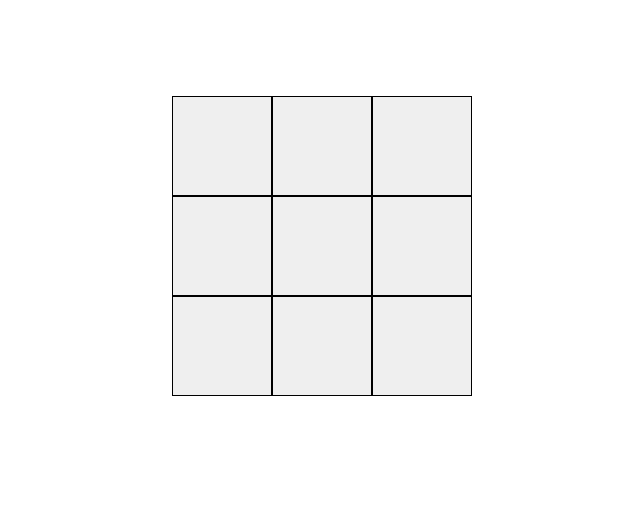
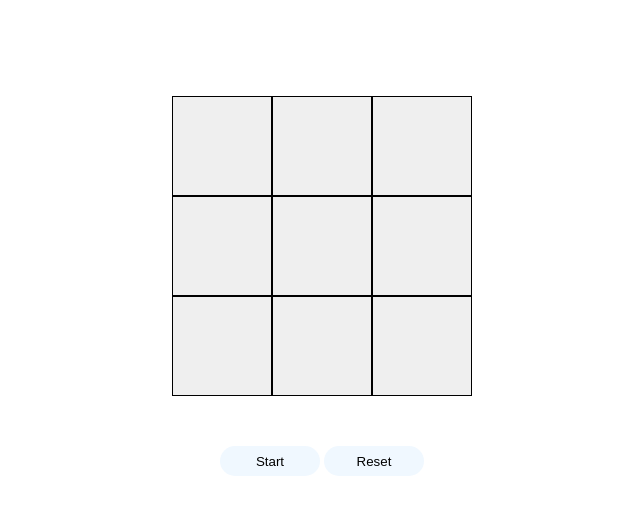
Before and after one commit to dylewskii/tic-tac-toe, a plain HTML site: page index.html in a window 1280 px wide. Shown: the part 102-616 px from the top of the page, without its empty margins (318-958 px from the left). Drawn offline with Linux system fonts and the light colour scheme.

Commit message:
add reset button w/ styles

```diff
--- a/app.js
+++ b/app.js
@@ -58,21 +58,24 @@ const displayController = (function() {
     };
 
     function resetDisplay() {
-        const gameBoardBoxes = document.querySelectorAll(".grid-box")
+        const gameBoardBoxes = document.querySelectorAll(".grid-box");
         gameBoardBoxes.forEach(box => {
             box.innerText = "";
         });
     };
 
     function bindEvents(){
-        const gameBoardBoxes = document.querySelectorAll(".grid-box")
+        const gameBoardBoxes = document.querySelectorAll(".grid-box");
         gameBoardBoxes.forEach(box =>
             box.addEventListener("click", handleBoxClick)
         );
+
+        const resetBtn = document.querySelector(".resetBtn");
+        resetBtn.addEventListener("click", resetDisplay)
     };
 
     function handleBoxClick(e) {
-        e.target.innerText = "X"
+        e.target.innerText = "X";
         console.log(e.target.dataset.index);
     }
 
--- a/index.html
+++ b/index.html
@@ -12,7 +12,11 @@
         <h1>TIC - TAC - TOE</h1>
     </header>
 
-    <section class="grid-container">
-    </section>
+    <section class="grid-container"></section>
+
+    <div class="game-options">
+        <button class="startBtn">Start</button>
+        <button class="resetBtn">Reset</button>
+    </div>
 </body>
 </html>
--- a/styles.css
+++ b/styles.css
@@ -70,3 +70,24 @@ body {
     font-size: 2rem;
     border: 1px solid #000;
 }
+
+.grid-box:hover {
+    background-color: aliceblue;
+}
+
+.game-options {
+    margin-top: 50px;
+}
+
+.game-options > button {
+    background-color: aliceblue;
+    border: none;
+    border-radius: 25px;
+    width: 100px;
+    height: 30px;
+    cursor: pointer;
+}
+
+.game-options > button:hover {
+    border: 2px solid rgb(159, 159, 255);
+}
```
